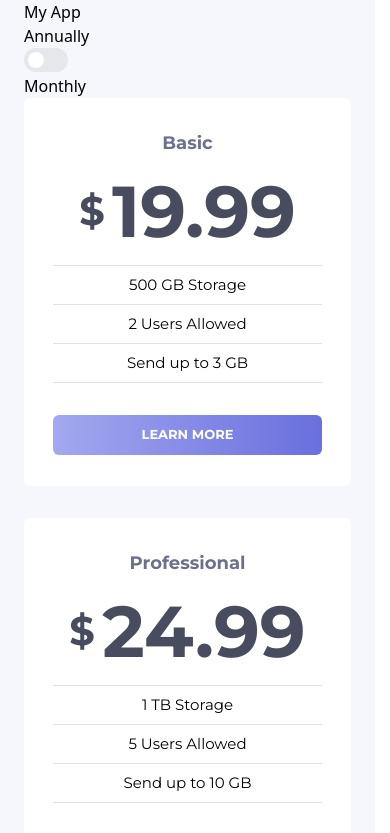
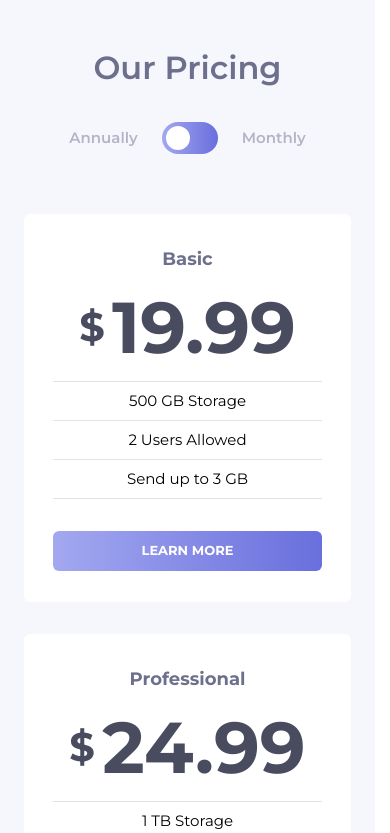
Before and after one commit to shaversj/pricing-component-with-toggle-master, a React (Vite) app: page / in a window 390 px wide. Shown: the top 833 px of the page. Built offline with nearby package versions, Linux system fonts and the light colour scheme.

Commit message:
Update header with mobile layout

```diff
--- a/src/Header.tsx
+++ b/src/Header.tsx
@@ -2,9 +2,9 @@ import Toggle from "./Toggle.tsx";
 
 export default function Header() {
   return (
-    <header>
-      <h1>My App</h1>
-      <div>
+    <header className={"pb-[60px] pt-[44px] font-Montserrat"}>
+      <h1 className={"text-center text-[32px] font-semibold text-neutral-grayish-blue"}>Our Pricing</h1>
+      <div className={"flex items-center justify-center gap-x-6 pt-[30px] text-[15px] font-semibold leading-[28px] text-neutral-light-grayish-blue"}>
         <h2>Annually</h2>
         <Toggle />
         <h2>Monthly</h2>
--- a/src/Toggle.tsx
+++ b/src/Toggle.tsx
@@ -1,16 +1,12 @@
-import { Switch } from '@headlessui/react'
-import { useState } from 'react'
+import { Switch } from "@headlessui/react";
+import { useState } from "react";
 
-export default function Toggle () {
-  const [enabled, setEnabled] = useState(false)
+export default function Toggle() {
+  const [enabled, setEnabled] = useState(false);
 
   return (
-    <Switch
-      checked={enabled}
-      onChange={setEnabled}
-      className="group inline-flex h-6 w-11 items-center rounded-full bg-gray-200 transition data-[checked]:bg-blue-600"
-    >
-      <span className="size-4 translate-x-1 rounded-full bg-white transition group-data-[checked]:translate-x-6" />
+    <Switch checked={enabled} onChange={setEnabled} className="group inline-flex h-[32px] w-[56px] items-center rounded-full bg-gradient-to-r from-[#A3A8F0] to-[#696FDD] transition">
+      <span className="size-6 translate-x-1 rounded-full bg-white transition group-data-[checked]:translate-x-7" />
     </Switch>
-  )
+  );
 }
```
